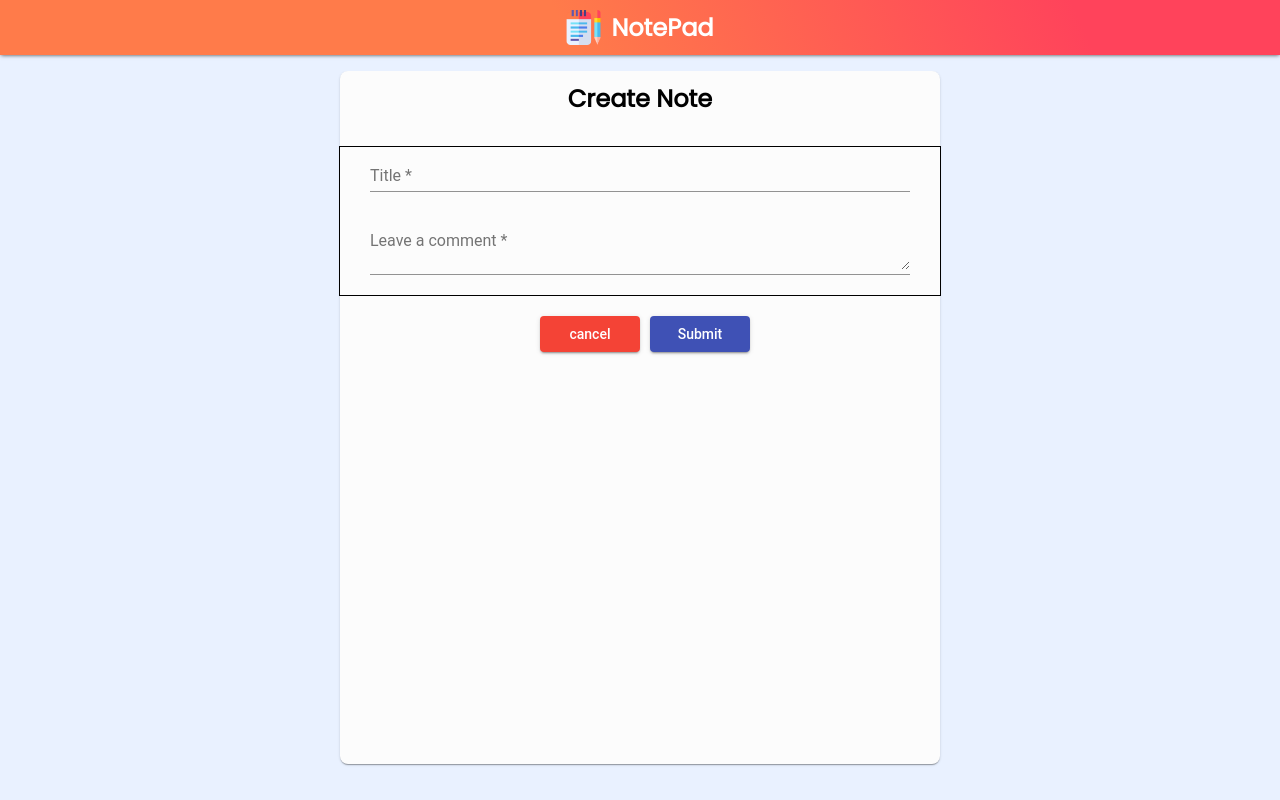
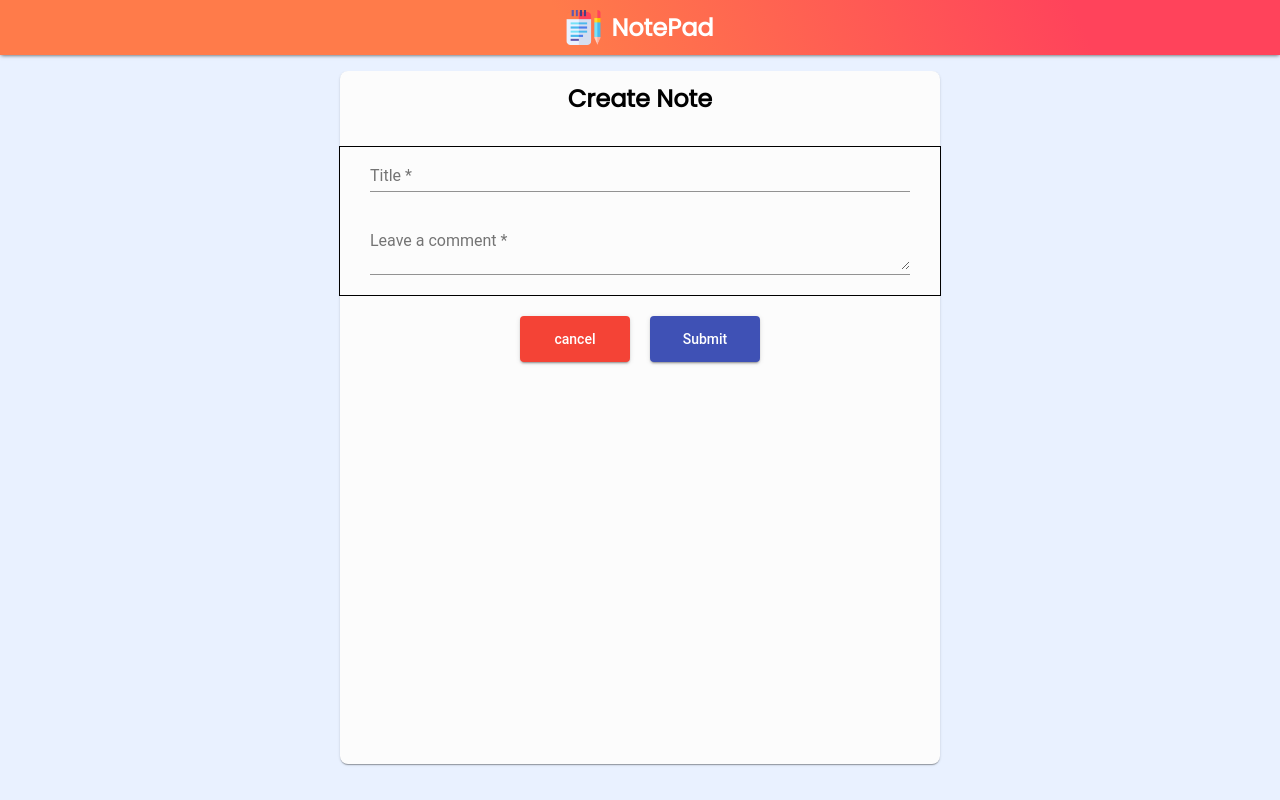
Before and after one commit to Moro-Afriyie/Note-App, an Angular app: page /addNote in a window 1280 px wide. Built offline with nearby package versions, Linux system fonts and the light colour scheme.

Commit message:
styled the addNote page

```diff
--- a/src/app/add-note-page/add-note-page.component.scss
+++ b/src/app/add-note-page/add-note-page.component.scss
@@ -37,7 +37,8 @@
 .form__buttons {
     display: flex;
     button {
-        margin-left: 10px;
-        width: 100px;
+        margin: 0px 10px;
+        width: 110px;
+        padding: 5px;
     }
 }
```
